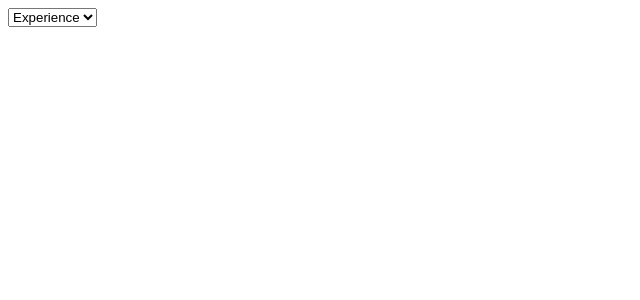
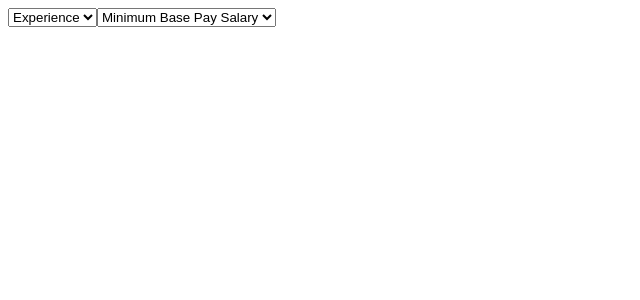
Before and after one commit to charandvvk/Canditate-Application-Platform, a React (Vite) app: page / in a window 1280 px wide. Shown: the top 300 px of the page, without its empty margins (0-640 px from the left). Built offline with nearby package versions, Linux system fonts and the light colour scheme; no server answers.

Commit message:
add filter by pay

```diff
--- a/src/components/Filters.jsx
+++ b/src/components/Filters.jsx
@@ -12,9 +12,19 @@ export default function Filters() {
         );
     }
 
+    const payOptions = [];
+    for (let i = 0; i < 8; i++) {
+        payOptions.push(
+            <option key={i} value={i * 10}>
+                {i * 10}L
+            </option>
+        );
+    }
+
     const dispatch = useDispatch();
 
     return (
+        <>
             <select
                 name="experience"
                 id="experience"
@@ -25,5 +35,17 @@ export default function Filters() {
                 <option value={10}>Experience</option>
                 {experienceOptions}
             </select>
+
+            <select
+                name="pay"
+                id="pay"
+                onChange={(event) =>
+                    dispatch(filtersActions.setPay(event.target.value))
+                }
+            >
+                <option value={70}>Minimum Base Pay Salary</option>
+                {payOptions}
+            </select>
+        </>
     );
 }
--- a/src/components/JobCard.jsx
+++ b/src/components/JobCard.jsx
@@ -1,5 +1,9 @@
 import React from "react";
 
 export default function JobCard({ job }) {
-    return <div>{job.minExp}</div>;
+    return (
+        <div>
+            {job.minExp} {job.maxJdSalary}
+        </div>
+    );
 }
--- a/src/store/index.js
+++ b/src/store/index.js
@@ -2,6 +2,7 @@ import { configureStore, createSlice } from "@reduxjs/toolkit";
 
 const initialState = {
     experience: 10,
+    pay: 70,
 };
 
 const filtersSlice = createSlice({
@@ -10,6 +11,9 @@ const filtersSlice = createSlice({
     reducers: {
         setExperience(state, { payload }) {
             state.experience = payload;
+        },
+        setPay(state, { payload }) {
+            state.pay = payload;
         },
     },
 });
--- a/src/utils/filter.js
+++ b/src/utils/filter.js
@@ -1,9 +1,11 @@
 import { useSelector } from "react-redux";
 
 function filter(jobs) {
-    const { experience } = useSelector((state) => state.filters);
+    const { experience, pay } = useSelector((state) => state.filters);
 
-    const filteredJobs = jobs.filter((job) => job.minExp <= experience);
+    const filteredJobs = jobs.filter(
+        (job) => job.minExp <= experience && job.maxJdSalary >= pay
+    );
 
     return filteredJobs;
 }
```
Lines whose indentation alone changed are shown as unchanged.
